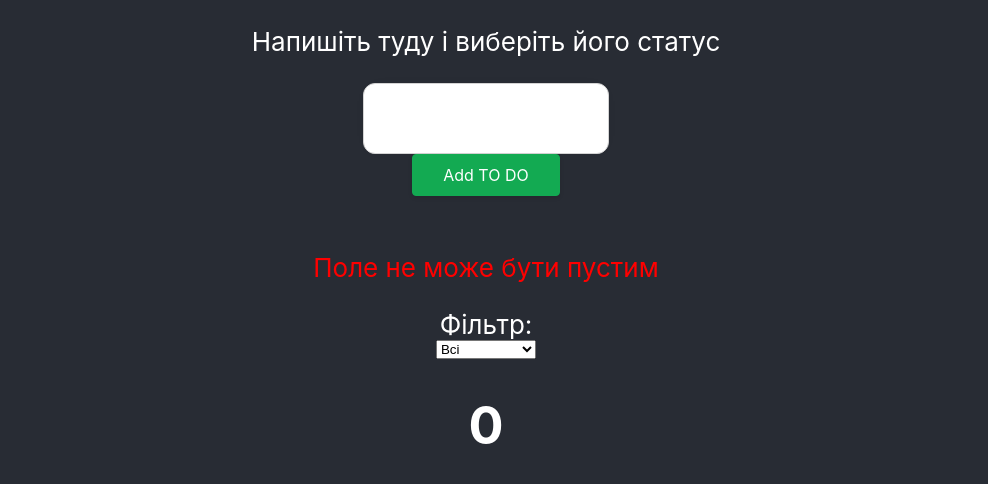
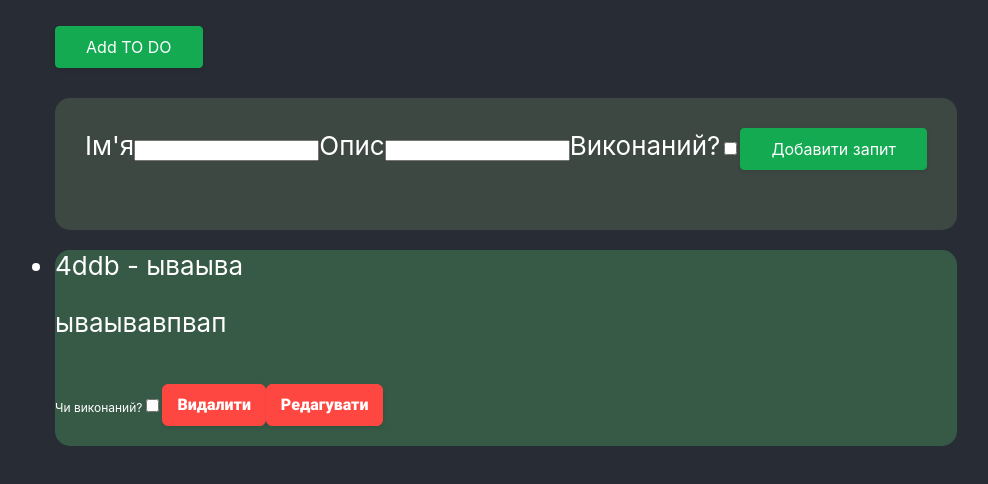
Before and after one commit to AvriChu/react, a React (Create React App) app in the folder lessons/: page / in a window 1280 px wide. Both pictures are taken after a click on the button "Add TO DO". Shown: the top 484 px of the page, without its empty margins (154-1142 px from the left). Built offline with nearby package versions, Linux system fonts and the light colour scheme; data requests are answered from the project's data file.

Commit message:
Made dz 9

```diff
--- /dev/null
+++ b/lessons/db.json
@@ -0,0 +1,12 @@
+{
+  "todos": [
+    {
+      "id": "4ddb",
+      "tittle": "ываыва",
+      "desription": "ываывавпвап",
+      "checked": false,
+      "creactionDate": "15.03.2026"
+    }
+  ],
+  "$schema": "./node_modules/json-server/schema.json"
+}
--- a/lessons/package.json
+++ b/lessons/package.json
@@ -7,6 +7,7 @@
     "@testing-library/jest-dom": "^6.9.1",
     "@testing-library/react": "^16.3.2",
     "@testing-library/user-event": "^13.5.0",
+    "axios": "^1.13.6",
     "formik": "^2.4.9",
     "react": "^19.2.4",
     "react-dom": "^19.2.4",
--- a/lessons/src/App.css
+++ b/lessons/src/App.css
@@ -138,3 +138,16 @@
 .button-24:active {
   opacity: 0.5;
 }
+
+.list-item {
+  margin-bottom: 15px;
+  background-color: #375a46;
+  border-radius: 15px;
+}
+
+.input-list {
+  margin-bottom: 20px;
+  background-color: #3d4843;
+  border-radius: 15px;
+  padding: 30px;
+}
--- a/lessons/src/App.js
+++ b/lessons/src/App.js
@@ -22,6 +22,7 @@ import DZ6_1 from './components/dz6_1';
 import DZ6_2 from './components/dz6_2';
 import { useWindowWidth } from './components/useWindowWidth';
 import Dz7_forms from './components/dz7_forms';
+import Dz9_todo from './components/dz9_todo';
 
 // function App() {
 // ДЗ 1
@@ -256,10 +257,20 @@ import Dz7_forms from './components/dz7_forms';
 // export default App;
 
 // ДЗ 8
+// function App() {
+//   return (
+//     <header className='App-header'>
+//       <Dz7_forms />
+//     </header>
+//   );
+// }
+// export default App;
+
+// ДЗ 9
 function App() {
   return (
     <header className='App-header'>
-      <Dz7_forms />
+      <Dz9_todo />
     </header>
   );
 }
--- /dev/null
+++ b/lessons/src/api/api.js
@@ -0,0 +1,11 @@
+import axios from 'axios';
+
+axios.defaults.baseURL = 'http://localhost:3030/';
+
+const delay = ms => new Promise(resolve => setTimeout(resolve, ms));
+
+export const GetList = async () => {
+  await delay(2000);
+  const todos = await axios.get('todos');
+  return todos.data;
+};
--- /dev/null
+++ b/lessons/src/components/dz9_todo.js
@@ -0,0 +1,228 @@
+import { useEffect, useState } from 'react';
+import { GetList } from '../api/api';
+import axios from 'axios';
+const Dz9_todo = () => {
+  const getFun = async () => {
+    if (inputList.name && inputList.desription) {
+      try {
+        setRequestLoading(true);
+
+        const newTodo = {
+          tittle: inputList.name,
+          desription: inputList.desription,
+          checked: inputList.checked,
+          creactionDate: new Date().toLocaleDateString('ua-UA'),
+        };
+        const response = await axios.post('todos', newTodo);
+        setButtonsCl(false);
+        setTodos(prev => [...prev, response.data]);
+        setInputList({
+          name: '',
+          desription: '',
+          checked: false,
+        });
+      } catch (error) {
+        setError(error.message);
+      } finally {
+        setRequestLoading(false);
+      }
+    }
+  };
+  const deleteFun = async id => {
+    try {
+      setRequestLoading(true);
+      await axios.delete(`todos/${id}`);
+      setTodos(prev => prev.filter(item => item.id !== id));
+    } catch (error) {
+      setError(error.message);
+    } finally {
+      setRequestLoading(false);
+    }
+  };
+  const editFun = async id => {
+    try {
+      setRequestLoading(true);
+      const response = await axios.get(`todos/${id}`);
+      setEditTodo(response.data);
+      setEditOpen(true);
+    } catch (error) {
+      setError(error.message);
+    } finally {
+      setRequestLoading(false);
+    }
+  };
+  const saveEdit = async () => {
+    try {
+      setRequestLoading(true);
+      const response = await axios.put(`todos/${editTodo.id}`, editTodo);
+      setTodos(prev =>
+        prev.map(item => (item.id === editTodo.id ? response.data : item)),
+      );
+      setEditOpen(false);
+    } catch (error) {
+      setError(error.message);
+    } finally {
+      setRequestLoading(false);
+    }
+  };
+  const fetchData = async () => {
+    setLoading(true);
+    try {
+      const data = await GetList();
+      setTodos(data);
+    } catch (error) {
+      console.warn('Ops! ', error);
+      setError(error.message);
+    } finally {
+      setLoading(false);
+    }
+  };
+  useEffect(() => {
+    fetchData();
+  }, []);
+  const [todos, setTodos] = useState([]);
+  const [loading, setLoading] = useState(false);
+  const [buttonCl, setButtonsCl] = useState(false);
+  const [error, setError] = useState(null);
+  const [inputList, setInputList] = useState({
+    name: '',
+    desription: '',
+    checked: false,
+  });
+  const [editTodo, setEditTodo] = useState(null);
+  const [editOpen, setEditOpen] = useState(false);
+  const [requestLoading, setRequestLoading] = useState(false);
+  if (error) {
+    return <div style={{ color: 'red' }}>Відбулася помилка: {error}</div>;
+  }
+  return (
+    <>
+      {requestLoading && <h2>Loading...</h2>}
+      <ul>
+        <button className='button-37' onClick={() => setButtonsCl(true)}>
+          Add TO DO
+        </button>
+        {buttonCl && (
+          <div className='input-list'>
+            <label htmlFor='name'>Ім'я</label>
+            <input
+              onChange={e => {
+                setInputList(prev => ({
+                  ...prev,
+                  name: e.target.value,
+                }));
+              }}
+              type='text'
+              name='name'
+              id='name'
+              value={inputList.name}
+            />
+            <label htmlFor='desription'>Опис</label>
+            <input
+              onChange={e => {
+                setInputList(prev => ({
+                  ...prev,
+                  desription: e.target.value,
+                }));
+              }}
+              type='text'
+              name='desription'
+              id='desription'
+              value={inputList.desription}
+            />
+            <label htmlFor='checked'>Виконаний?</label>
+            <input
+              onChange={e => {
+                setInputList(prev => ({
+                  ...prev,
+                  checked: e.target.checked,
+                }));
+              }}
+              type='checkbox'
+              name='checked'
+              id='checked'
+              checked={inputList.checked}
+            />
+            <button onClick={getFun} type='button' className='button-37'>
+              Добавити запит
+            </button>
+          </div>
+        )}
+        {editOpen && editTodo && (
+          <div className='input-list'>
+            <h3>Редагувати Todo</h3>
+
+            <label>Ім'я</label>
+            <input
+              type='text'
+              value={editTodo.tittle}
+              onChange={e =>
+                setEditTodo(prev => ({
+                  ...prev,
+                  tittle: e.target.value,
+                }))
+              }
+            />
+
+            <label>Опис</label>
+            <input
+              type='text'
+              value={editTodo.desription}
+              onChange={e =>
+                setEditTodo(prev => ({
+                  ...prev,
+                  desription: e.target.value,
+                }))
+              }
+            />
+
+            <label>Виконаний?</label>
+            <input
+              type='checkbox'
+              checked={editTodo.checked}
+              onChange={e =>
+                setEditTodo(prev => ({
+                  ...prev,
+                  checked: e.target.checked,
+                }))
+              }
+            />
+
+            <button onClick={saveEdit} className='button-37'>
+              Зберегти
+            </button>
+            <button onClick={() => setEditOpen(false)} className='button-24'>
+              Скасувати
+            </button>
+          </div>
+        )}
+        {loading ? (
+          <h1>Loading todos...</h1>
+        ) : todos.length === 0 ? (
+          <h1>Наразі у вас немає ще завдань</h1>
+        ) : (
+          todos.map(todo => (
+            <div className='list-item' key={todo.id}>
+              <li>
+                {todo.id} - {todo.tittle}
+              </li>
+              <p>{todo.desription}</p>
+              <label style={{ fontSize: 12 }} htmlFor='cheacked'>
+                Чи виконаний?
+              </label>
+              <input name='cheacked' type='checkbox' checked={todo.checked} />
+              <button onClick={() => deleteFun(todo.id)} className='button-24'>
+                Видалити
+              </button>
+              <button onClick={() => editFun(todo.id)} className='button-24'>
+                Редагувати
+              </button>
+            </div>
+          ))
+        )}
+      </ul>
+    </>
+  );
+};
+
+export default Dz9_todo;
```
Also changed, not shown: lessons/src/hooks/useFetch.js (added, +17 -0 lines), 1 other file (tests, documents, lock files or other folders).
